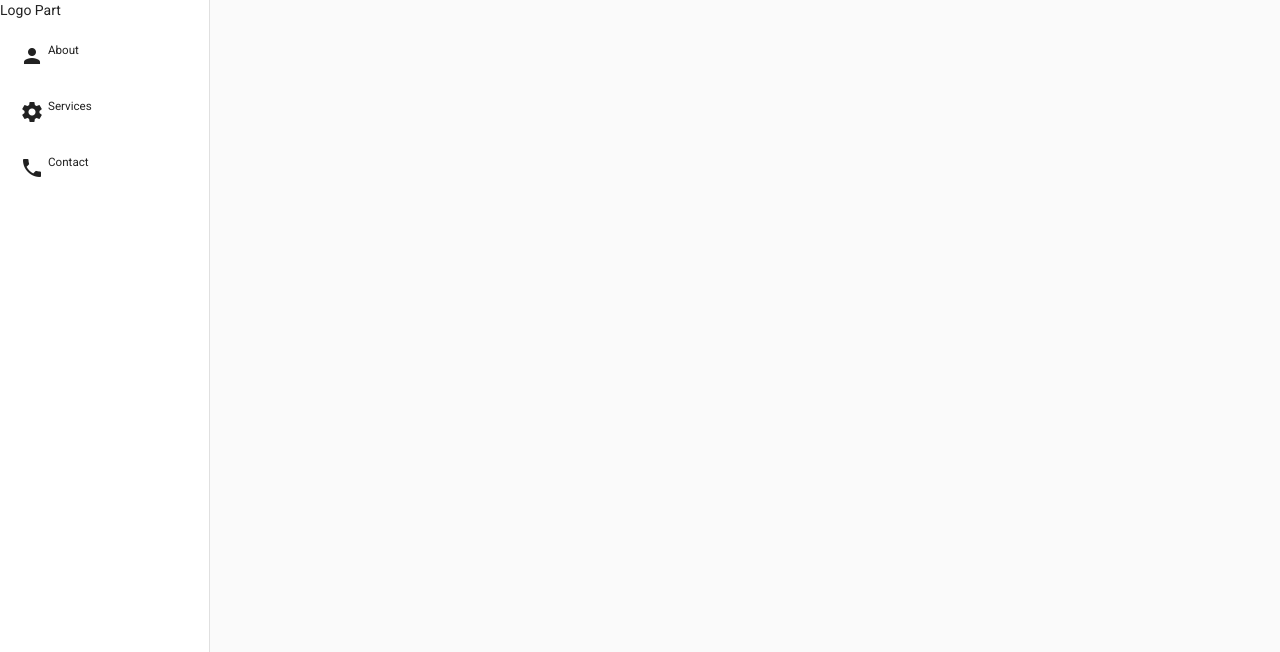
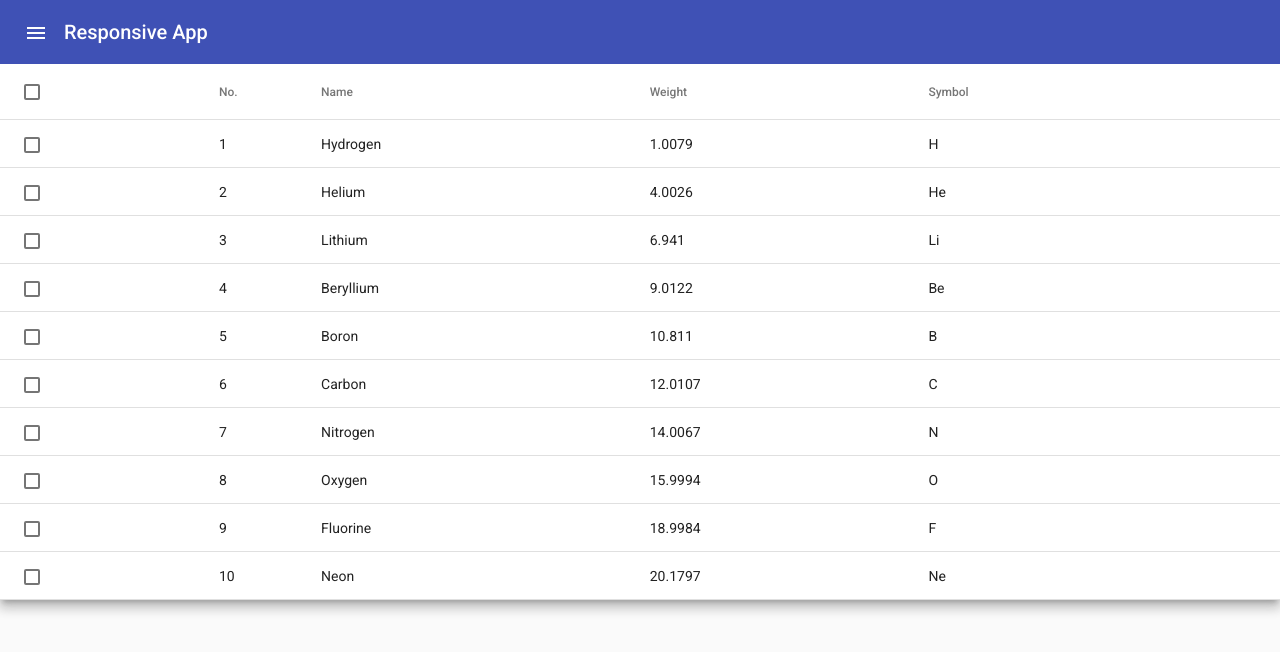
Before and after one commit to thesamtj/angularmaterial_uitest_forms, an Angular app: page / in a window 1280 px wide. Shown: the top 652 px of the page. Built offline with nearby package versions, Linux system fonts and the light colour scheme.

Commit message:
Redesign

```diff
--- a/src/app/app.component.html
+++ b/src/app/app.component.html
@@ -1,4 +1,3 @@
-<mat-toolbar color="primary">
-  Angular Material
-</mat-toolbar>
-<app-sidenav></app-sidenav>
+<div class="mat-app-background basic-container">
+  <app-sidenav></app-sidenav>
+</div>
--- a/src/app/navigation/header/header.component.scss
+++ b/src/app/navigation/header/header.component.scss
@@ -0,0 +1,3 @@
+// .spacer {
+//   margin-bottom: 50px;
+// }
--- /dev/null
+++ b/src/app/navigation/nav-item.ts
@@ -0,0 +1,7 @@
+export interface NavItem {
+  displayName: string;
+  disabled?: boolean;
+  iconName: string;
+  route?: string;
+  children?: NavItem[];
+}
--- a/src/app/navigation/sidenav/sidenav.component.html
+++ b/src/app/navigation/sidenav/sidenav.component.html
@@ -1,42 +1,118 @@
-<mat-sidenav-container fullscreen>
-  <mat-sidenav #sidenav  mode="side" class="example-sidenav" [ngStyle]="{ 'width.em': sidenavWidth }" opened="true" (mouseenter)="increase()"
-    (mouseleave)="decrease()">
-    <div class="logomain">Logo Part</div>
-    <mat-nav-list>
-      <mat-list-item routerLink="1" routerLinkActive="active" >
-        <mat-icon mat-list-icon>person</mat-icon>
-        <div fxFlex="10"></div>
-        <div *ngIf="sidenavWidth > 6" class="sidenav-item">
-          <h5 class="lead">About</h5>
-        </div>
-      </mat-list-item>
+<div
+  class="example-container"
+  [class.example-is-mobile]="mobileQuery.matches"
+>
+  <mat-toolbar color="primary" class="example-toolbar">
+    <button mat-icon-button (click)="snav.toggle()">
+      <mat-icon>menu</mat-icon>
+    </button>
+    <h1 class="example-app-name">Responsive App</h1>
+  </mat-toolbar>
 
-      <mat-list-item routerLink="2" routerLinkActive="active">
-        <mat-icon mat-list-icon>settings</mat-icon>
-        <div fxFlex="10"></div>
-        <div *ngIf="sidenavWidth > 6" class="sidenav-item">
-          <h5 class="lead">Services</h5>
-        </div>
-      </mat-list-item>
+  <mat-sidenav-container
+    class="example-sidenav-container"
+    [style.marginTop.px]="mobileQuery.matches ? 56 : 0"
+  >
+    <mat-sidenav
+      #snav
+      [mode]="mobileQuery.matches ? 'over' : 'side'"
+      [fixedInViewport]="mobileQuery.matches"
+      fixedTopGap="56"
+    >
+      <mat-nav-list>
+        <span *ngFor="let item of menu">
+          <span *ngIf="item.children && item.children.length > 0">
+            <mat-accordion>
+              <mat-expansion-panel>
+                <mat-expansion-panel-header>
+                  <mat-panel-title>
+                    <!-- Cabeceras del submenu -->
+                    <div fxLayout="row" fxLayoutAlign="space-between center">
+                      <mat-icon>{{ item.iconName }}</mat-icon>
+                      {{ item.displayName }}
+                    </div>
+                  </mat-panel-title>
+                </mat-expansion-panel-header>
+                <span *ngFor="let child of item.children">
+                  <mat-list-item routerLink="[child.route]">
+                    <!-- Entradas de cada submenú  -->
+                    <div fxLayout="row" fxLayoutAlign="space-between center">
+                      <mat-icon>{{ child.iconName }}</mat-icon>
+                      {{ child.displayName }}
+                    </div>
+                  </mat-list-item>
+                </span>
+              </mat-expansion-panel>
+            </mat-accordion>
+          </span>
+          <span *ngIf="!item.children || item.children.length === 0">
+            <mat-list-item routerLink="[item.route]">
+              <!-- Entradas principales -->
+              <div fxLayout="row" fxLayoutAlign="space-between center">
+                <mat-icon>{{ item.iconName }}</mat-icon>
+                {{ item.displayName }}
+              </div>
+            </mat-list-item>
+          </span>
+        </span>
+      </mat-nav-list>
+    </mat-sidenav>
 
-      <mat-list-item routerLink="3" routerLinkActive="active">
-        <mat-icon mat-list-icon>local_phone</mat-icon>
-        <div fxFlex="10"></div>
-        <div *ngIf="sidenavWidth > 6" class="sidenav-item">
-          <h5 class="lead">Contact</h5>
-        </div>
-      </mat-list-item>
+    <mat-sidenav-content>
+      <table mat-table [dataSource]="dataSource" class="mat-elevation-z8">
+        <!-- Checkbox Column -->
+        <ng-container matColumnDef="select">
+          <th mat-header-cell *matHeaderCellDef>
+            <mat-checkbox
+              (change)="$event ? masterToggle() : null"
+              [checked]="selection.hasValue() && isAllSelected()"
+              [indeterminate]="selection.hasValue() && !isAllSelected()"
+              [aria-label]="checkboxLabel()"
+            >
+            </mat-checkbox>
+          </th>
+          <td mat-cell *matCellDef="let row">
+            <mat-checkbox
+              (click)="$event.stopPropagation()"
+              (change)="$event ? selection.toggle(row) : null"
+              [checked]="selection.isSelected(row)"
+              [aria-label]="checkboxLabel(row)"
+            >
+            </mat-checkbox>
+          </td>
+        </ng-container>
 
+        <!-- Position Column -->
+        <ng-container matColumnDef="position">
+          <th mat-header-cell *matHeaderCellDef>No.</th>
+          <td mat-cell *matCellDef="let element">{{ element.position }}</td>
+        </ng-container>
 
+        <!-- Name Column -->
+        <ng-container matColumnDef="name">
+          <th mat-header-cell *matHeaderCellDef>Name</th>
+          <td mat-cell *matCellDef="let element">{{ element.name }}</td>
+        </ng-container>
 
-    </mat-nav-list>
+        <!-- Weight Column -->
+        <ng-container matColumnDef="weight">
+          <th mat-header-cell *matHeaderCellDef>Weight</th>
+          <td mat-cell *matCellDef="let element">{{ element.weight }}</td>
+        </ng-container>
 
-  </mat-sidenav>
+        <!-- Symbol Column -->
+        <ng-container matColumnDef="symbol">
+          <th mat-header-cell *matHeaderCellDef>Symbol</th>
+          <td mat-cell *matCellDef="let element">{{ element.symbol }}</td>
+        </ng-container>
 
-  <div class="example-sidenav-content">
-    <!-- <router-outlet></router-outlet> -->
-    <mat-icon (click)="sidenav.toggle()" class="sidenav-menu">menu</mat-icon>
-  </div>
-
-
-</mat-sidenav-container>
+        <tr mat-header-row *matHeaderRowDef="displayedColumns"></tr>
+        <tr
+          mat-row
+          *matRowDef="let row; columns: displayedColumns"
+          (click)="selection.toggle(row)"
+        ></tr>
+      </table>
+    </mat-sidenav-content>
+  </mat-sidenav-container>
+</div>
--- a/src/app/navigation/sidenav/sidenav.component.scss
+++ b/src/app/navigation/sidenav/sidenav.component.scss
@@ -0,0 +1,35 @@
+.example-container {
+  display: flex;
+  flex-direction: column;
+  position: absolute;
+  top: 0;
+  bottom: 0;
+  left: 0;
+  right: 0;
+}
+
+.example-is-mobile .example-toolbar {
+  position: fixed;
+  /* Make sure the toolbar will stay on top of the content as it scrolls past. */
+  z-index: 2;
+}
+
+h1.example-app-name {
+  margin-left: 8px;
+}
+
+.example-sidenav-container {
+  /* When the sidenav is not fixed, stretch the sidenav container to fill the available space. This
+     causes `<mat-sidenav-content>` to act as our scrolling element for desktop layouts. */
+  flex: 1;
+}
+
+.example-is-mobile .example-sidenav-container {
+  /* When the sidenav is fixed, don't constrain the height of the sidenav container. This allows the
+     `<body>` to be our scrolling element for mobile layouts. */
+  flex: 1 0 auto;
+}
+
+table {
+  width: 100%;
+}
--- a/src/app/navigation/sidenav/sidenav.component.ts
+++ b/src/app/navigation/sidenav/sidenav.component.ts
@@ -1,25 +1,137 @@
-import { Component, EventEmitter, OnInit, Output } from '@angular/core';
+import { SelectionModel } from '@angular/cdk/collections';
+import { MediaMatcher } from '@angular/cdk/layout';
+import { NavItem } from "../nav-item";
+import {
+  ChangeDetectorRef,
+  Component,
+  EventEmitter,
+  OnDestroy,
+  OnInit,
+  Output,
+} from '@angular/core';
+import { MatTableDataSource } from '@angular/material/table';
 
+export interface PeriodicElement {
+  name: string;
+  position: number;
+  weight: number;
+  symbol: string;
+}
+
+const ELEMENT_DATA: PeriodicElement[] = [
+  { position: 1, name: 'Hydrogen', weight: 1.0079, symbol: 'H' },
+  { position: 2, name: 'Helium', weight: 4.0026, symbol: 'He' },
+  { position: 3, name: 'Lithium', weight: 6.941, symbol: 'Li' },
+  { position: 4, name: 'Beryllium', weight: 9.0122, symbol: 'Be' },
+  { position: 5, name: 'Boron', weight: 10.811, symbol: 'B' },
+  { position: 6, name: 'Carbon', weight: 12.0107, symbol: 'C' },
+  { position: 7, name: 'Nitrogen', weight: 14.0067, symbol: 'N' },
+  { position: 8, name: 'Oxygen', weight: 15.9994, symbol: 'O' },
+  { position: 9, name: 'Fluorine', weight: 18.9984, symbol: 'F' },
+  { position: 10, name: 'Neon', weight: 20.1797, symbol: 'Ne' },
+];
 @Component({
   selector: 'app-sidenav',
   templateUrl: './sidenav.component.html',
-  styleUrls: ['./sidenav.component.scss']
+  styleUrls: ['./sidenav.component.scss'],
 })
-export class SidenavComponent implements OnInit {
+export class SidenavComponent implements OnDestroy {
+  displayedColumns: string[] = [
+    'select',
+    'position',
+    'name',
+    'weight',
+    'symbol',
+  ];
+  dataSource = new MatTableDataSource<PeriodicElement>(ELEMENT_DATA);
+  selection = new SelectionModel<PeriodicElement>(true, []);
 
-  sidenavWidth = 4;
-  ngStyle: string;
+  /** Whether the number of selected elements matches the total number of rows. */
+  isAllSelected() {
+    const numSelected = this.selection.selected.length;
+    const numRows = this.dataSource.data.length;
+    return numSelected === numRows;
+  }
 
-  constructor() {}
+  /** Selects all rows if they are not all selected; otherwise clear selection. */
+  masterToggle() {
+    this.isAllSelected()
+      ? this.selection.clear()
+      : this.dataSource.data.forEach((row) => this.selection.select(row));
+  }
 
-  ngOnInit(): void {}
+  /** The label for the checkbox on the passed row */
+  checkboxLabel(row?: PeriodicElement): string {
+    if (!row) {
+      return `${this.isAllSelected() ? 'select' : 'deselect'} all`;
+    }
+    return `${this.selection.isSelected(row) ? 'deselect' : 'select'} row ${
+      row.position + 1
+    }`;
+  }
 
-  increase() {
-    this.sidenavWidth = 15;
-    console.log('increase sidenav width');
+  menu: NavItem[] = [
+    {
+      displayName: 'Escritorio',
+      iconName: 'desktop_windows',
+      route: 'escritorio',
+    },
+    {
+      displayName: 'Entradas GADE',
+      iconName: 'ballot',
+      route: 'entradasGADE',
+    },
+    {
+      displayName: 'Expedientes',
+      iconName: 'description',
+      children: [
+        {
+          displayName: 'Mis Expedientes',
+          iconName: 'how_to_reg',
+          route: '/misexpedientes',
+        },
+        {
+          displayName: 'Todos',
+          iconName: 'waves',
+          route: '/todos',
+        },
+      ],
+    },
+    {
+      displayName: 'Perfiles',
+      iconName: 'group',
+      children: [
+        {
+          displayName: 'Búsqueda Perfil',
+          iconName: 'search',
+          route: '/busquedaperfiles',
+        },
+      ],
+    },
+  ];
+  mobileQuery: MediaQueryList;
+
+  fillerNav = Array.from({ length: 50 }, (_, i) => `Nav Item ${i + 1}`);
+
+  fillerContent = Array.from(
+    { length: 50 },
+    () =>
+      `Lorem ipsum dolor sit amet, consectetur adipiscing elit, sed do eiusmod tempor incididunt ut
+       labore et dolore magna aliqua. Ut enim ad minim veniam, quis nostrud exercitation ullamco
+       laboris nisi ut aliquip ex ea commodo consequat. Duis aute irure dolor in reprehenderit in
+       voluptate velit esse cillum dolore eu fugiat nulla pariatur. Excepteur sint occaecat
+       cupidatat non proident, sunt in culpa qui officia deserunt mollit anim id est laborum.`
+  );
+
+  private _mobileQueryListener: () => void;
+
+  constructor(changeDetectorRef: ChangeDetectorRef, media: MediaMatcher) {
+    this.mobileQuery = media.matchMedia('(max-width: 600px)');
+    this._mobileQueryListener = () => changeDetectorRef.detectChanges();
+    this.mobileQuery.addListener(this._mobileQueryListener);
   }
-  decrease() {
-    this.sidenavWidth = 4;
-    console.log('decrease sidenav width');
+
+  ngOnDestroy(): void {
+    this.mobileQuery.removeListener(this._mobileQueryListener);
   }
 }
```
Also changed, not shown: src/app/navigation/header/header.component.html (+5 -6 lines).
